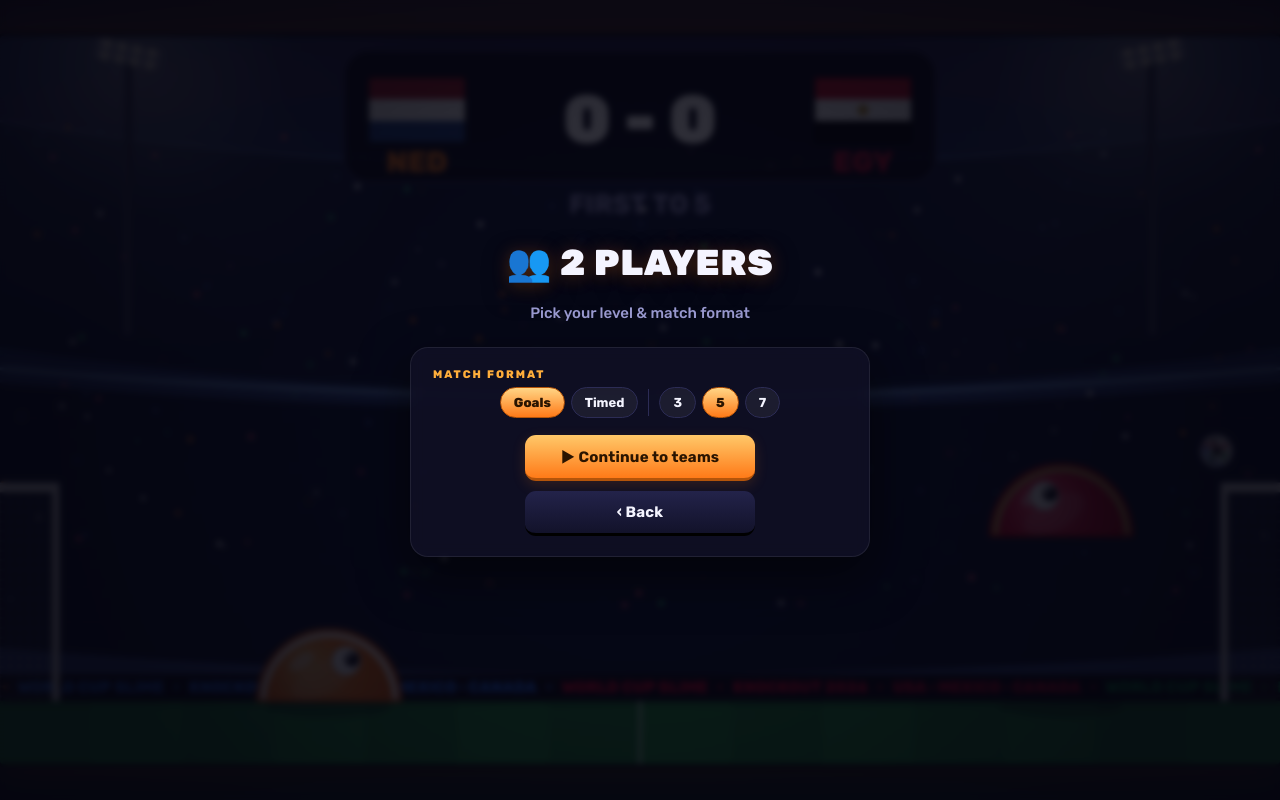
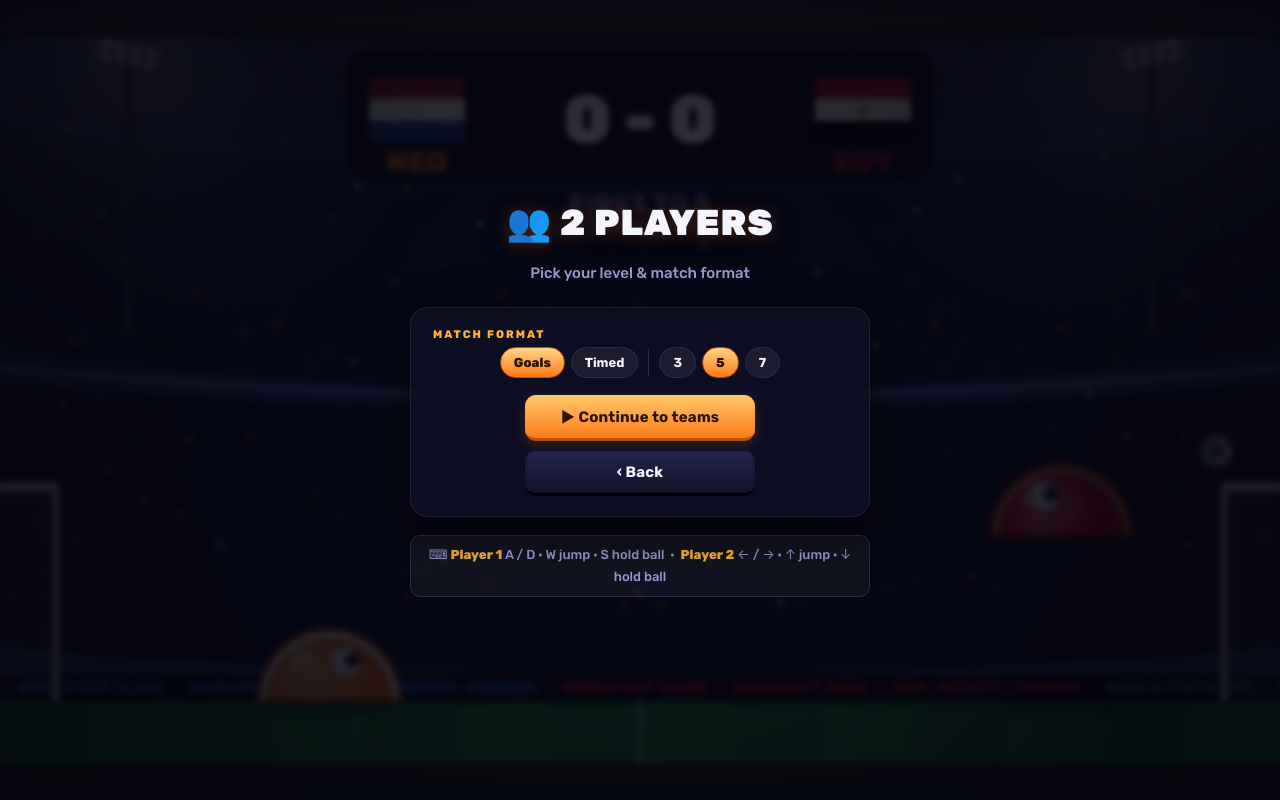
Before and after one commit to StefanAIpel/slime-wk2026, a website: page index.html in a window 1280 px wide. Both pictures are taken after a click on the button "2 Players · same device". Drawn offline with Linux system fonts and the light colour scheme; animation ran at ten frames a second.

Commit message:
Desktop: show keyboard controls on the setup screen (1P/2P) (#27)
Setup screen now shows a mode-aware controls line on desktop (1P/WC: A/D or arrows, W/↑/Space jump, S/↓ hold; 2P: per-player keys), hidden on touch. In-game hint bumped to 10px with highlighted keys.

```diff
--- a/game.js
+++ b/game.js
@@ -1694,6 +1694,14 @@ function openMatchSetup(kind){
   $('setupDiffWrap').style.display = kind==='2p' ? 'none' : '';          // no AI difficulty in 2P
   $('setupFmtLabel').textContent = kind==='wk' ? 'Match length' : 'Match format';
   $('setupPlay').innerHTML = kind==='wk' ? '▶ Continue to country' : '▶ Continue to teams';
+  // desktop: show which keys to use before the match (esp. for 2 players)
+  const sk=$('setupKeys');
+  if (sk){
+    sk.style.display = IS_TOUCH ? 'none' : 'block';
+    sk.innerHTML = kind==='2p'
+      ? '⌨ <b>Player 1</b> A / D · W jump · S hold ball &nbsp;·&nbsp; <b>Player 2</b> ← / → · ↑ jump · ↓ hold ball'
+      : '⌨ Move <b>A</b>/<b>D</b> or <b>←</b>/<b>→</b> · jump <b>W</b> / <b>↑</b> / <b>Space</b> · hold ball <b>S</b> / <b>↓</b>';
+  }
   renderSetupPills();
   G.screen=SCREEN.TEAM;
   showOverlay('setupScreen');
--- a/index.html
+++ b/index.html
@@ -149,6 +149,7 @@
         <button id="setupBack" class="btn secondary">‹ Back</button>
       </div>
     </div>
+    <div class="keys-hint" id="setupKeys"></div>
   </div>
 
   <!-- ======================= CONFIRM DIALOG ======================= -->
--- a/style.css
+++ b/style.css
@@ -281,10 +281,18 @@ html, body {
 /* ---- HUD hint during play ---- */
 #playHint {
   position: fixed; bottom: 10px; left: 50%; transform: translateX(-50%);
-  font-size: 8px; color: var(--muted); z-index: 8; text-align:center;
+  font-size: 10px; color: var(--muted); z-index: 8; text-align:center;
   background: rgba(0,0,0,.45); padding: 6px 12px; border-radius: 20px;
   pointer-events: none; line-height: 1.7;
 }
+#playHint b { color: var(--ink); }
+/* pre-match controls reminder on the setup screen (desktop only) */
+.keys-hint {
+  max-width: 460px; margin: 2px auto 0; padding: 8px 14px;
+  font-size: clamp(11px,1.5vw,13px); line-height: 1.7; color: var(--muted);
+  background: rgba(255,255,255,.05); border: 1px solid var(--line); border-radius: 10px;
+}
+.keys-hint b { color: var(--oranje2); font-weight: 800; }
 
 /* ---- Touch controls (corner overlay; player 1 spans both corners, 2P splits the screen) ---- */
 #touch { position: fixed; inset: 0; z-index: 12; display: none; pointer-events: none; }
```
